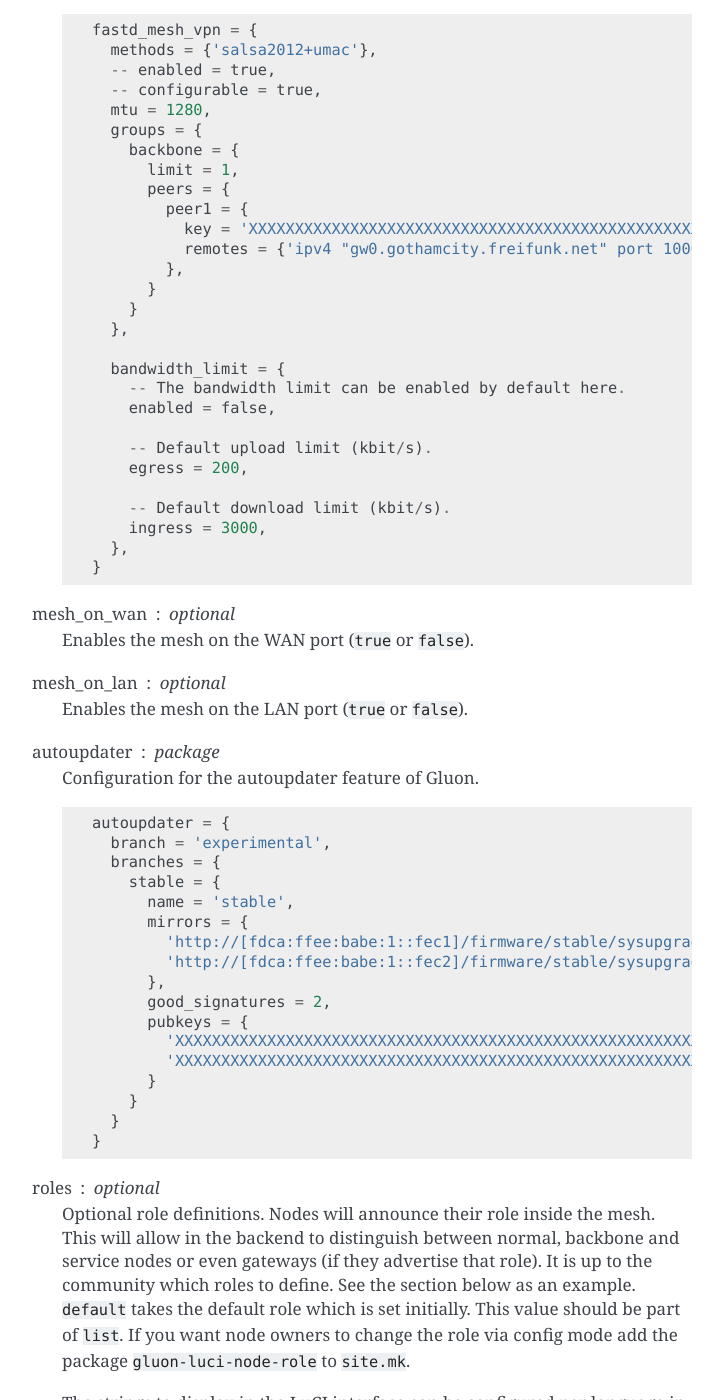
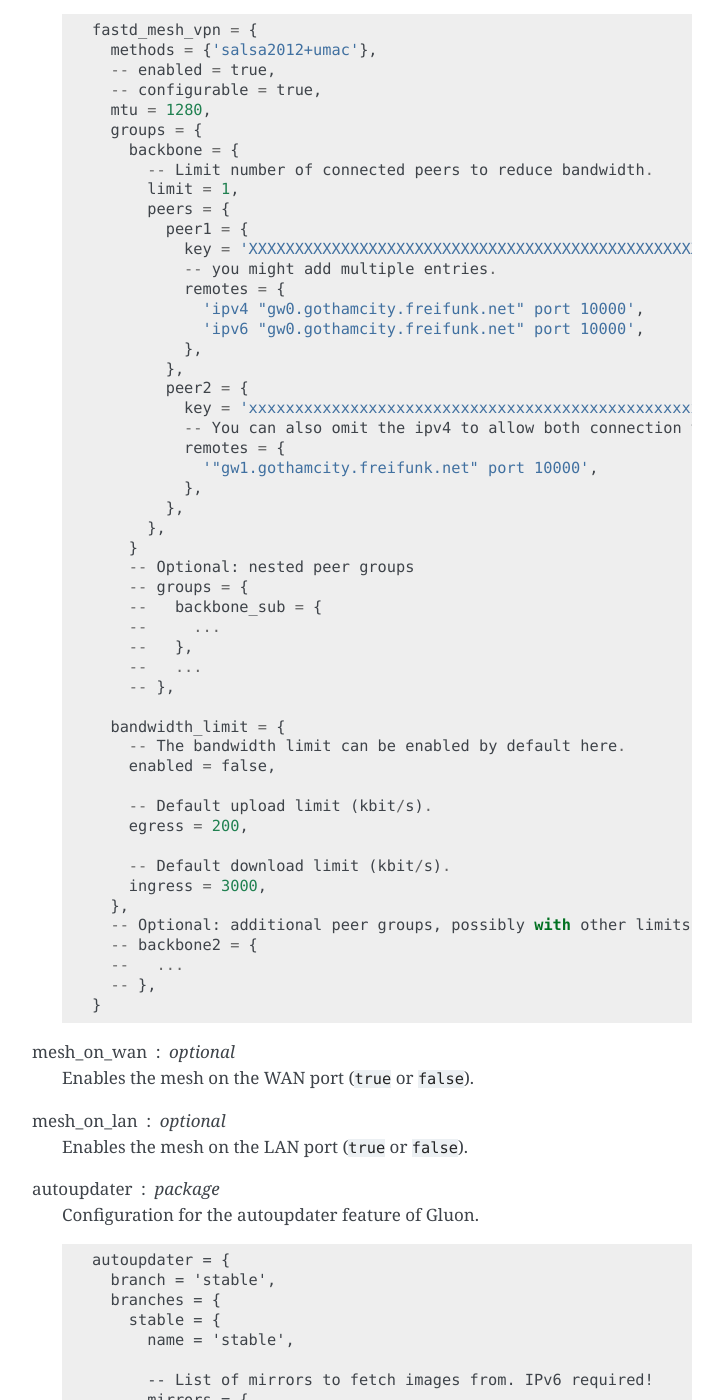
Before and after one commit to freifunk-gluon/gluon, a Sphinx documentation site: the page built from docs/user/site.rst, in a window 1280 px wide and 1400 px high, scrolled down 3627 px. Shown: the whole window, without its empty margins (388-1111 px from the left). Built offline with Sphinx 7.4.7, drawn with Linux system fonts in a browser that asks for light colours; some of the changed text lies outside the part shown.

Commit message:
docs: enhanced site.conf: example stable and added comments how to use certain config values.
Thanks to https://github.com/ffmus/site-ffwaf/blob/master/site.conf

```diff
--- a/docs/user/site.rst
+++ b/docs/user/site.rst
@@ -178,15 +178,33 @@ fastd_mesh_vpn
         mtu = 1280,
         groups = {
           backbone = {
+            -- Limit number of connected peers to reduce bandwidth.
             limit = 1,
             peers = {
               peer1 = {
                 key = 'XXXXXXXXXXXXXXXXXXXXXXXXXXXXXXXXXXXXXXXXXXXXXXXXXXXXXXXXXXXXXXXX',
-                remotes = {'ipv4 "gw0.gothamcity.freifunk.net" port 10000'},
+                -- you might add multiple entries.
+                remotes = {
+                  'ipv4 "gw0.gothamcity.freifunk.net" port 10000',
+                  'ipv6 "gw0.gothamcity.freifunk.net" port 10000',
+                },
               },
-            }
+              peer2 = {
+                key = 'xxxxxxxxxxxxxxxxxxxxxxxxxxxxxxxxxxxxxxxxxxxxxxxxxxxxxxxxxxxxxxxx',
+                -- You can also omit the ipv4 to allow both connection via ipv4 and ipv6
+                remotes = {
+                  '"gw1.gothamcity.freifunk.net" port 10000',
+                },
+              },
+            },
           }
-        },
+          -- Optional: nested peer groups
+          -- groups = {
+          --   backbone_sub = {
+          --     ...
+          --   },
+          --   ...
+          -- },
 
         bandwidth_limit = {
           -- The bandwidth limit can be enabled by default here.
@@ -198,6 +216,10 @@ fastd_mesh_vpn
           -- Default download limit (kbit/s).
           ingress = 3000,
         },
+        -- Optional: additional peer groups, possibly with other limits
+        -- backbone2 = {
+        --   ...
+        -- },
       }
 
 mesh_on_wan : optional
@@ -211,15 +233,24 @@ autoupdater : package
     ::
 
       autoupdater = {
-        branch = 'experimental',
+        branch = 'stable',
         branches = {
           stable = {
             name = 'stable',
+
+            -- List of mirrors to fetch images from. IPv6 required!
             mirrors = {
               'http://[fdca:ffee:babe:1::fec1]/firmware/stable/sysupgrade/',
-              'http://[fdca:ffee:babe:1::fec2]/firmware/stable/sysupgrade/',
+              'http://services.gothamcity.freifunk.net/firmware/stable/sysupgrade/',
             },
-            good_signatures = 2,
+
+            -- Number of good signatures required.
+      	    -- Have multiple maintainers sign your build and only
+      	    -- accept it when a sufficient number of them have
+      	    -- signed it, for ex. 3 for stable and 1 for experimental
+      	    good_signatures = 3,
+
+      	    -- List of public keys of maintainers.
             pubkeys = {
               'XXXXXXXXXXXXXXXXXXXXXXXXXXXXXXXXXXXXXXXXXXXXXXXXXXXXXXXXXXXXXXXX', -- someguy
               'XXXXXXXXXXXXXXXXXXXXXXXXXXXXXXXXXXXXXXXXXXXXXXXXXXXXXXXXXXXXXXXX', -- someother
```
